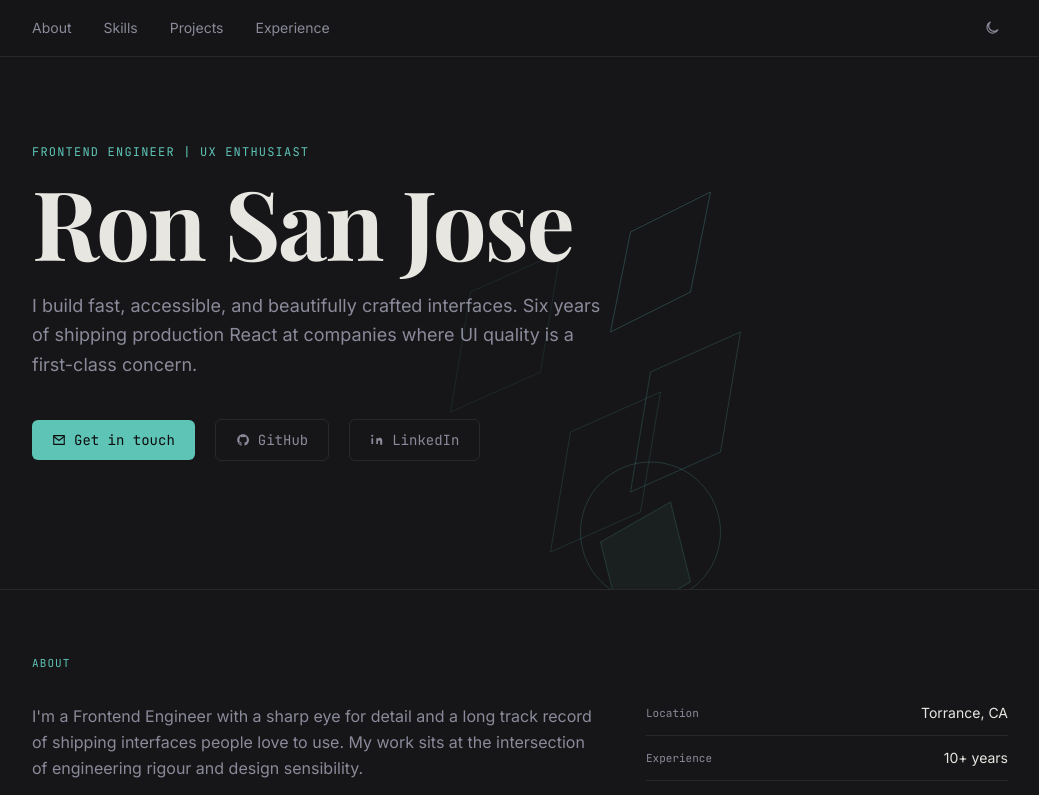
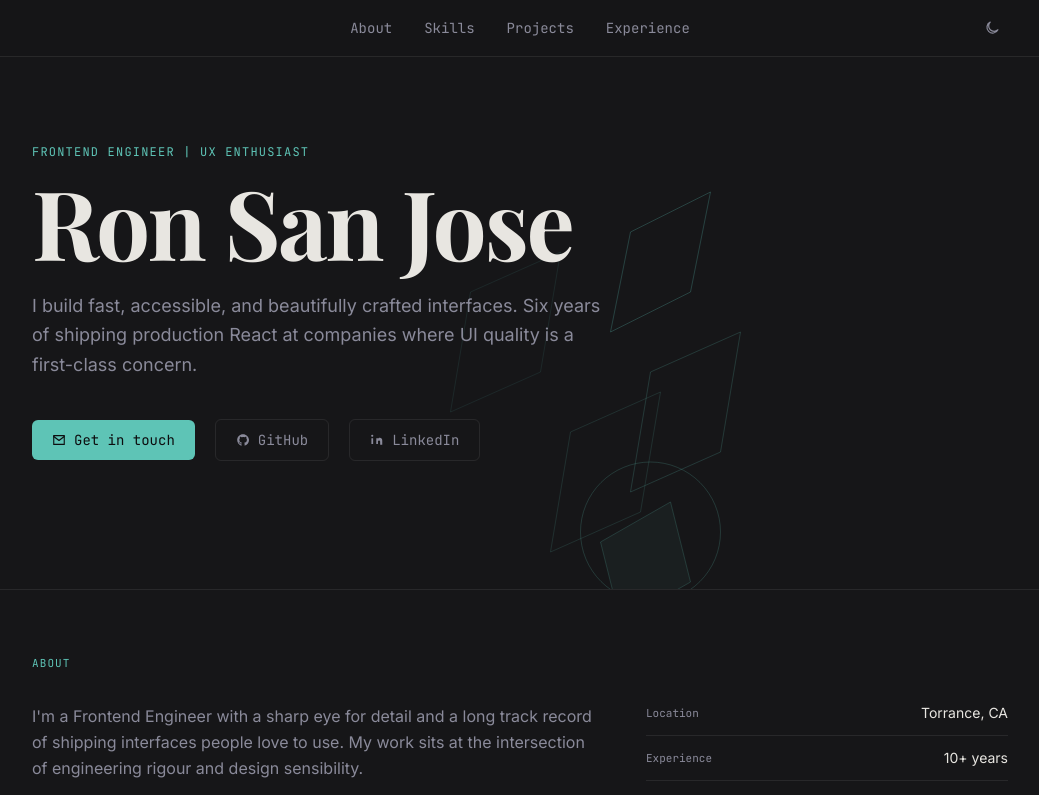
Before and after one commit to ronsj/ronsj.dev-2026, a Next.js app: page / in a window 1280 px wide. Shown: the top 795 px of the page, without its empty margins (120-1159 px from the left). Built offline with nearby package versions, Linux system fonts and the light colour scheme.

Commit message:
Update header link layout

```diff
--- a/components/site-header.tsx
+++ b/components/site-header.tsx
@@ -45,9 +45,23 @@ export function SiteHeader() {
   return (
     <>
       <header className="border-site-border bg-site-header/80 fixed inset-x-0 top-0 z-50 border-b backdrop-blur-md">
-        <div className="mx-auto flex h-14 max-w-5xl items-center justify-between px-6 lg:h-14">
-          <div className="flex items-center gap-2 lg:w-full lg:justify-between">
-            <div className="flex items-center gap-2 lg:order-2">
+        <div className="relative mx-auto flex h-14 max-w-5xl items-center justify-center px-6">
+          <nav
+            aria-label="Primary"
+            className="hidden items-center gap-8 lg:flex"
+          >
+            {navItems.map((item) => (
+              <a
+                key={item.id}
+                href={`#${item.id}`}
+                className="text-site-body hover:text-site-heading font-mono text-sm transition-colors"
+              >
+                {item.label}
+              </a>
+            ))}
+          </nav>
+
+          <div className="absolute right-6 flex items-center gap-2">
             <ThemeToggle />
             <button
               type="button"
@@ -63,22 +77,6 @@ export function SiteHeader() {
                 <MenuIcon className="size-4" />
               )}
             </button>
-            </div>
-
-            <nav
-              aria-label="Primary"
-              className="hidden items-center gap-8 lg:order-1 lg:flex"
-            >
-              {navItems.map((item) => (
-                <a
-                  key={item.id}
-                  href={`#${item.id}`}
-                  className="text-site-body hover:text-site-heading font-sans text-sm transition-colors"
-                >
-                  {item.label}
-                </a>
-              ))}
-            </nav>
           </div>
         </div>
       </header>
@@ -96,7 +94,7 @@ export function SiteHeader() {
               <a
                 key={item.id}
                 href={`#${item.id}`}
-                className="text-site-heading font-sans text-lg"
+                className="text-site-heading font-mono text-lg"
                 onClick={closeMenu}
               >
                 {item.label}
```
Lines whose indentation alone changed are shown as unchanged.
